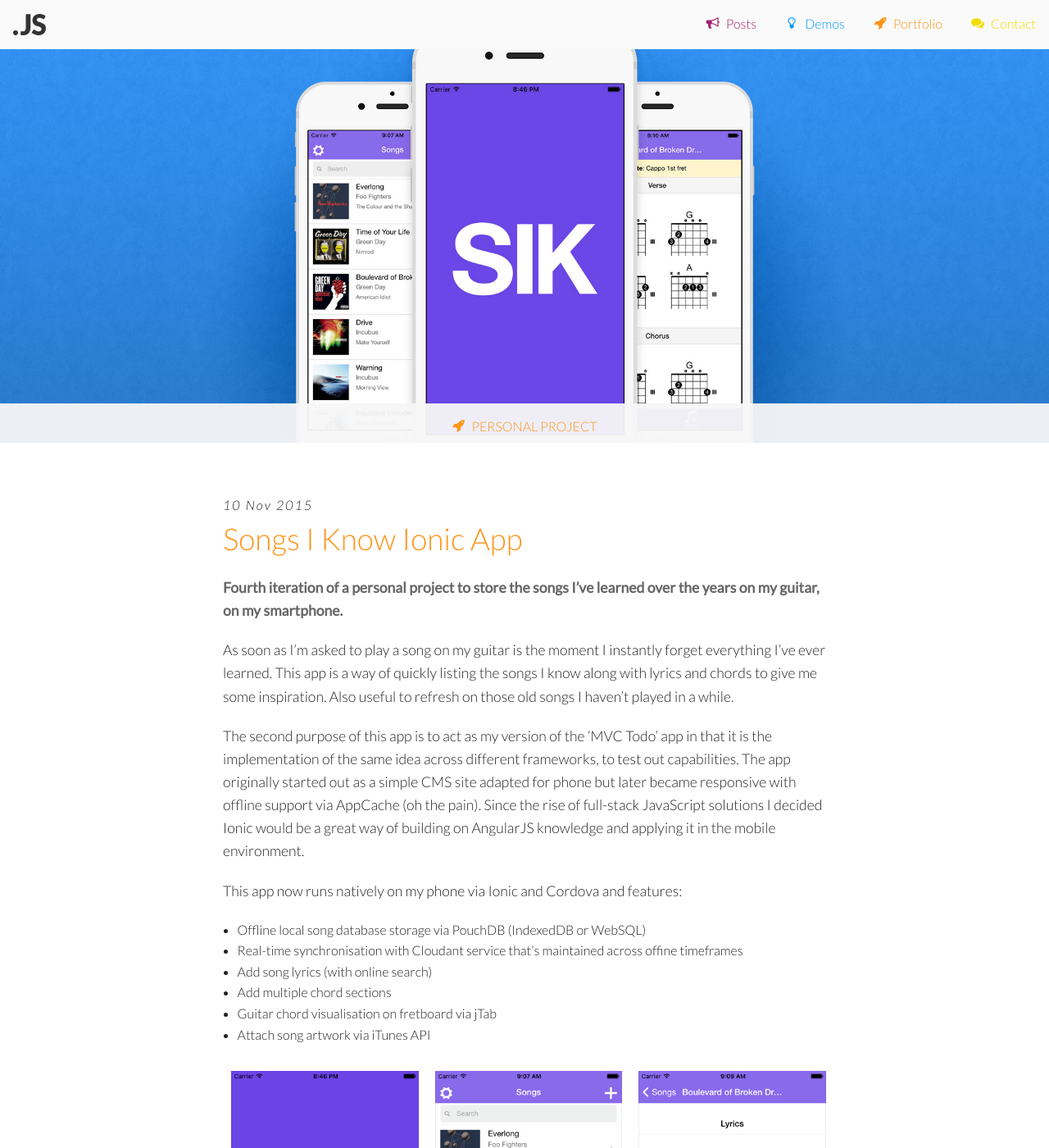
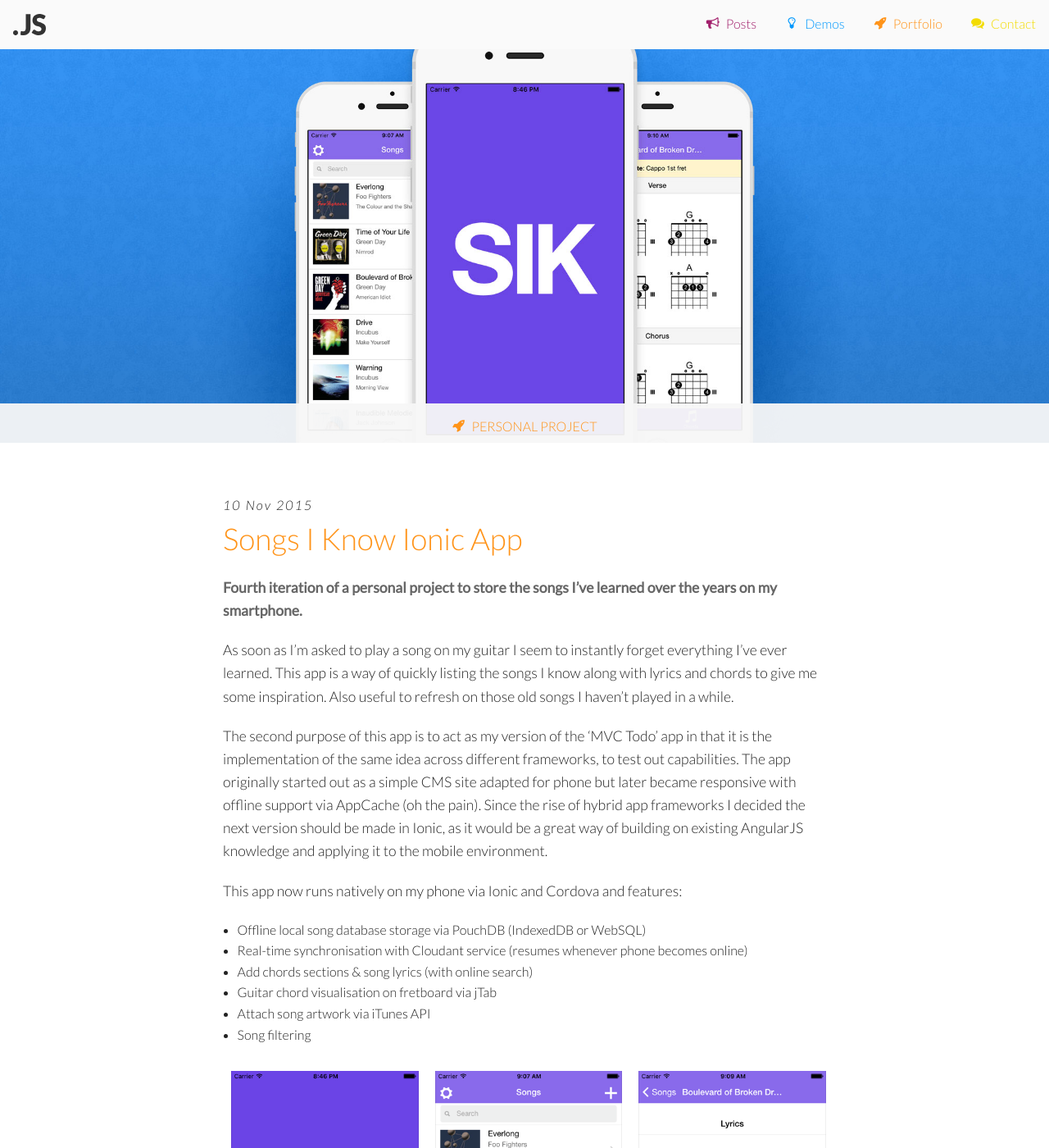
Before and after one commit to johnslipper/johnslipper.github.io, a Jekyll site: the page built from _posts/2015-11-10-sik-ionic-app.markdown, in a window 1280 px wide and 1400 px high. Shown: the whole window at 82% size. Built offline with Jekyll 4.4.1, drawn with Linux system fonts in a browser that asks for light colours; Markdown is read by kramdown in place of the engine named in the settings; some of the changed text lies outside the part shown.

Commit message:
SIK App Post Amends

```diff
--- a/_posts/2015-11-10-sik-ionic-app.markdown
+++ b/_posts/2015-11-10-sik-ionic-app.markdown
@@ -47,20 +47,20 @@
 	url: '/img/posts-full/sik-app-6.png',
 	caption: 'Settings screen'
 }
-link-website: https://github.com/johnslipper/sik-ionic
+link-files: https://github.com/johnslipper/sik-ionic
 ---
 
-Fourth iteration of a personal project to store the songs I've learned over the years on my guitar, on my smartphone.
+Fourth iteration of a personal project to store the songs I've learned over the years on my smartphone.
 
-As soon as I'm asked to play a song on my guitar is the moment I instantly forget everything I've ever learned. This app is a way of quickly listing the songs I know along with lyrics and chords to give me some inspiration. Also useful to refresh on those old songs I haven't played in a while.
+As soon as I'm asked to play a song on my guitar I seem to instantly forget everything I've ever learned. This app is a way of quickly listing the songs I know along with lyrics and chords to give me some inspiration. Also useful to refresh on those old songs I haven't played in a while.
 
-The second purpose of this app is to act as my version of the 'MVC Todo' app in that it is the implementation of the same idea across different frameworks, to test out capabilities. The app originally started out as a simple CMS site adapted for phone but later became responsive with offline support via AppCache (oh the pain). Since the rise of full-stack JavaScript solutions I decided Ionic would be a great way of building on AngularJS knowledge and applying it in the mobile environment.
+The second purpose of this app is to act as my version of the 'MVC Todo' app in that it is the implementation of the same idea across different frameworks, to test out capabilities. The app originally started out as a simple CMS site adapted for phone but later became responsive with offline support via AppCache (oh the pain). Since the rise of hybrid app frameworks I decided the next version should be made in Ionic, as it would be a great way of building on existing AngularJS knowledge and applying it to the mobile environment.
 
 This app now runs natively on my phone via Ionic and Cordova and features:
 
 - Offline local song database storage via PouchDB (IndexedDB or WebSQL)
-- Real-time synchronisation with Cloudant service that's maintained across offine timeframes
-- Add song lyrics (with online search)
-- Add multiple chord sections
+- Real-time synchronisation with Cloudant service (resumes whenever phone becomes online)
+- Add chords sections & song lyrics (with online search)
 - Guitar chord visualisation on fretboard via jTab
 - Attach song artwork via iTunes API
+- Song filtering
```
